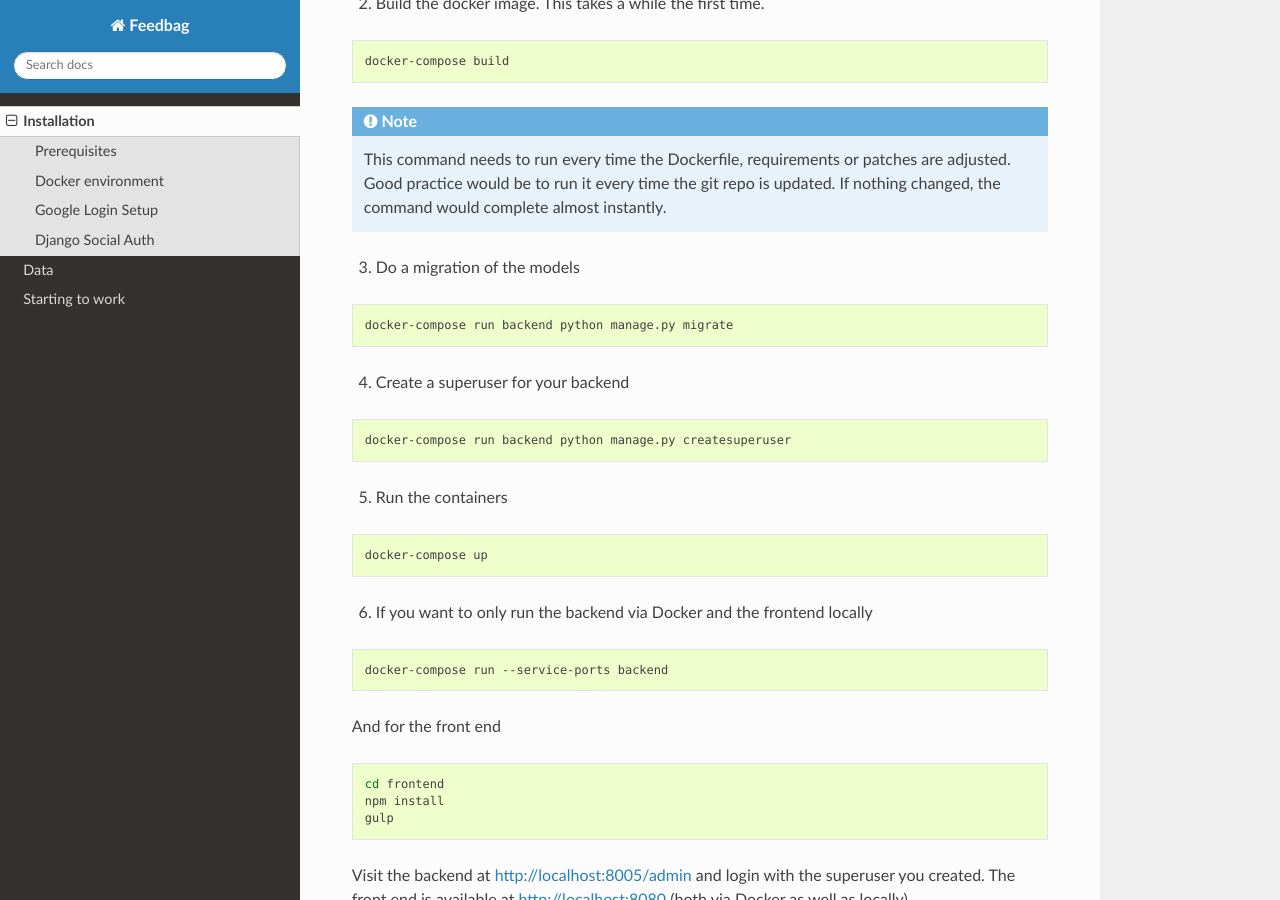
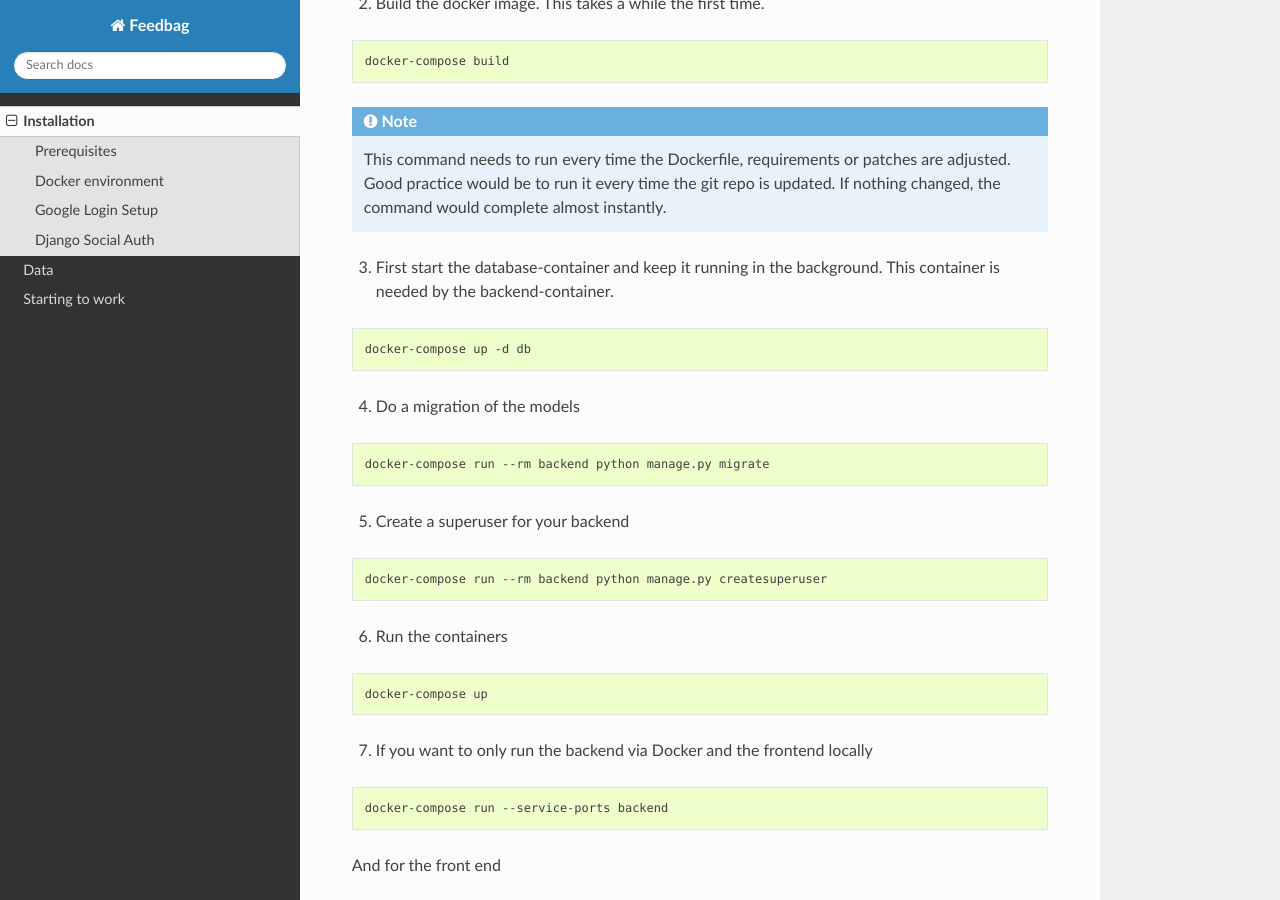
Before and after one commit to wearespindle/flindt, a Sphinx documentation site: the page built from backend/docs/sphinx/source/intro/install.rst, in a window 1280 px wide and 900 px high, scrolled down 555 px. Built offline with Sphinx 7.4.7 and the Read the Docs theme 2.0.0, drawn with Linux system fonts in a browser that asks for light colours; the version number could not be read and is left out.

Commit message:
Smal improvements in Docker and docs

```diff
--- a/backend/docs/sphinx/source/intro/install.rst
+++ b/backend/docs/sphinx/source/intro/install.rst
@@ -32,25 +32,31 @@ Docker environment
 
 .. note:: This command needs to run every time the Dockerfile, requirements or patches are adjusted. Good practice would be to run it every time the git repo is updated. If nothing changed, the command would complete almost instantly.
 
-3. Do a migration of the models
+3. First start the database-container and keep it running in the background. This container is needed by the backend-container.
 
 .. code:: bash
 
-    docker-compose run backend python manage.py migrate
+    docker-compose up -d db
 
-4. Create a superuser for your backend
+4. Do a migration of the models
 
 .. code:: bash
 
-    docker-compose run backend python manage.py createsuperuser
+    docker-compose run --rm backend python manage.py migrate
 
-5. Run the containers
+5. Create a superuser for your backend
+
+.. code:: bash
+
+    docker-compose run --rm backend python manage.py createsuperuser
+
+6. Run the containers
 
 .. code:: bash
 
     docker-compose up
 
-6. If you want to only run the backend via Docker and the frontend locally
+7. If you want to only run the backend via Docker and the frontend locally
 
 .. code:: bash
 
```
Also changed, not shown: README.md (added, +74 -0 lines), README.rst (deleted, +0 -39 lines), docker-compose.yml (+48 -32 lines).
